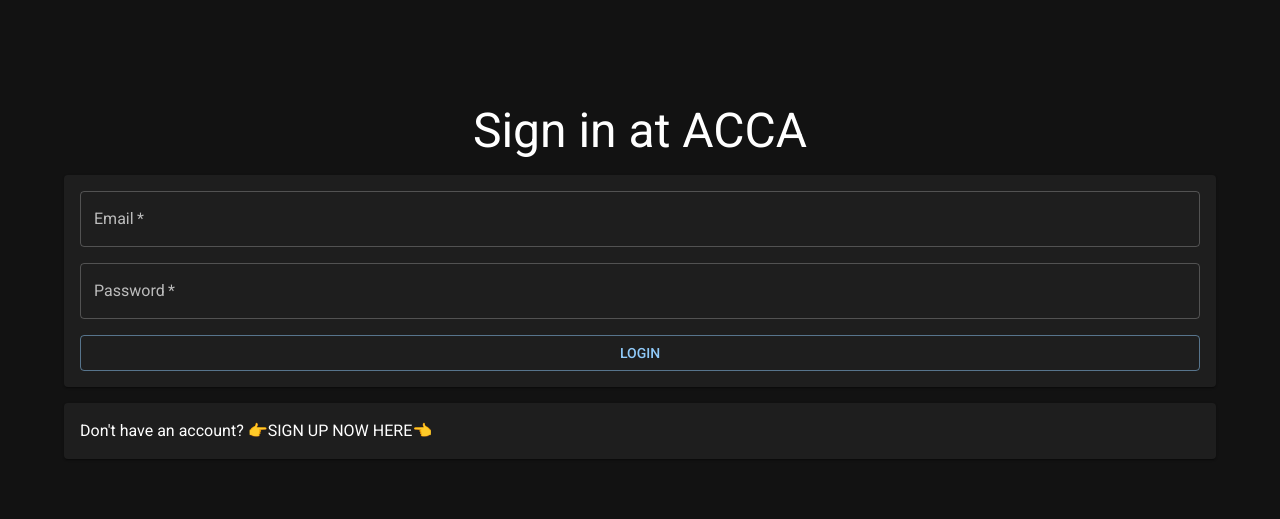
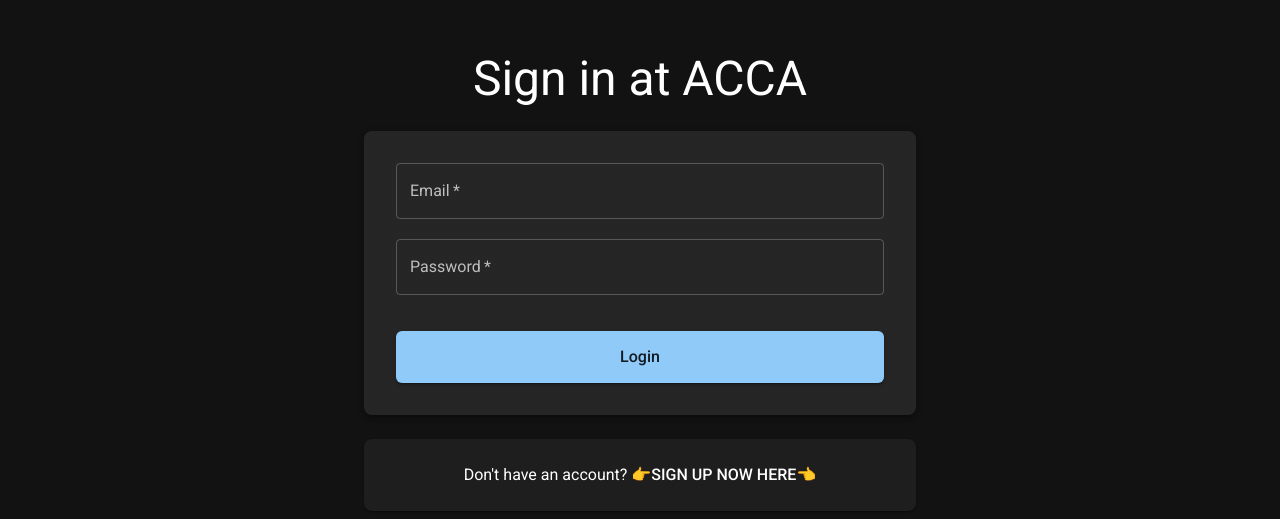
Before and after one commit to f1schhh/acca-labb, a Next.js app: page / in a window 1280 px wide. Shown: the part 119-638 px from the top of the page. Built offline with nearby package versions, Linux system fonts and the light colour scheme; what @mui/material-nextjs would draw is missing.

Commit message:
feat: working in progress set up login

```diff
--- a/components/forms/SignInForm.tsx
+++ b/components/forms/SignInForm.tsx
@@ -1,29 +1,70 @@
 "use client";
 import { Box, Button, TextField } from "@mui/material";
-import { UserTypes } from "../../types";
+// import { UserTypes } from "../../types";
+import { useState } from "react";
+import { signIn } from "next-auth/react";
+import { useRouter } from "next/navigation";
 
 export default function SignInForm() {
-  const handleOnSubmit = (event: React.FormEvent<HTMLFormElement>) => {
+  const router = useRouter();
+  const [error, setError] = useState<string>("");
+  const [isLoading, setIsLoading] = useState<boolean>(false);
+
+  const handleOnSubmit = async (event: React.FormEvent<HTMLFormElement>) => {
     event.preventDefault();
-    const formData = new FormData(event.currentTarget);
-    const formJson = Object.fromEntries(formData.entries());
-    const typedFormData: UserTypes = {
-      email: formJson.email as string,
-      password: formJson.password as string,
-    };
-    console.log(typedFormData);
-    event.currentTarget.reset();
+    setIsLoading(true);
+    setError("");
+
+    // const formJson = Object.fromEntries(formData.entries());
+    //   const typedFormData: UserTypes = {
+    //     email: formJson.email as string,
+    //     password: formJson.password as string,
+    // };
+    // console.log(typedFormData);
+    // event.currentTarget.reset();
+
+    try {
+      const formData = new FormData(event.currentTarget);
+
+      const signInResult = await signIn("credentials", {
+        email: formData.get("email"),
+        password: formData.get("password"),
+        redirect: false,
+      });
+
+      if (signInResult?.error) {
+        setError(signInResult.error);
+        return;
+      }
+
+      if (signInResult?.ok) {
+        router.push("/dashboard");
+        router.refresh();
+      }
+    } catch (error) {
+      setError(`Something went wrong: ${error}`);
+    } finally {
+      setIsLoading(false);
+    }
   };
 
   return (
     <form onSubmit={handleOnSubmit}>
-      <Box sx={{ display: "flex", flexDirection: "column", gap: 2 }}>
+      <Box
+        sx={{
+          display: "flex",
+          flexDirection: "column",
+          gap: 2.5,
+        }}
+      >
         <TextField
           id="email-input"
           label="Email"
           type="email"
           name="email"
           required
+          disabled={isLoading}
+          error={!!error}
         />
         <TextField
           id="password-input"
@@ -31,12 +72,28 @@
           type="password"
           name="password"
           required
+          disabled={isLoading}
+          error={!!error}
         />
+        {error && (
+          <Box color="error.main" sx={{ mt: 1 }}>
+            {error}
+          </Box>
+        )}
         <Button
           type="submit"
-          variant="outlined"
+          variant="contained"
+          disabled={isLoading}
+          size="large"
+          sx={{
+            mt: 2,
+            py: 1.5,
+            borderRadius: 1.5,
+            textTransform: "none",
+            fontSize: "1rem",
+          }}
         >
-          Login
+          {isLoading ? "Logging in..." : "Login"}
         </Button>
       </Box>
     </form>
--- a/src/app/page.tsx
+++ b/src/app/page.tsx
@@ -5,26 +5,44 @@
 export default function Home() {
   return (
     <Container
+      maxWidth="sm"
       sx={{
         display: "flex",
         flexDirection: "column",
         justifyContent: "center",
         alignItems: "center",
-        gap: 2,
+        gap: 3,
         height: "100vh",
+        padding: { xs: 2, sm: 3 },
       }}
     >
-      <Typography variant="h3">Sign in at {siteConfig.siteName}</Typography>
-      <Paper sx={{ width: "100%", padding: 2 }}>
+      <Typography
+        variant="h3"
+        sx={{ textAlign: "center", fontSize: { xs: "2rem", sm: "3rem" } }}
+      >
+        Sign in at {siteConfig.siteName}
+      </Typography>
+      <Paper
+        elevation={3}
+        sx={{ width: "100%", padding: { xs: 2, sm: 4 }, borderRadius: 2 }}
+      >
         <SignInForm />
       </Paper>
-      <Paper sx={{ width: "100%", padding: 2 }}>
+      <Paper
+        sx={{
+          width: "100%",
+          padding: { xs: 2, sm: 3 },
+          borderRadius: 2,
+          textAlign: "center",
+        }}
+      >
         <Typography variant="body1">
           Don&apos;t have an account?{" "}
           <Link
             href="/signup"
             color="inherit"
             underline="hover"
+            sx={{ fontWeight: 500 }}
           >
             👉SIGN UP NOW HERE👈
           </Link>
```
Also changed, not shown: src/app/layout.tsx (+4 -4 lines).
